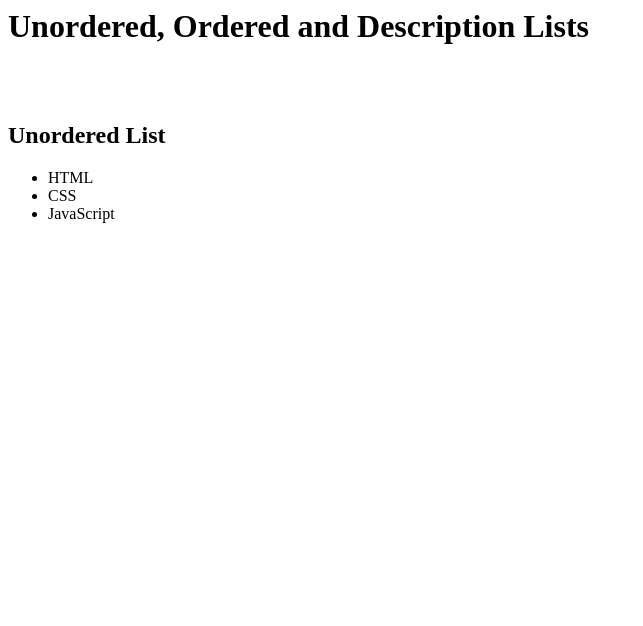
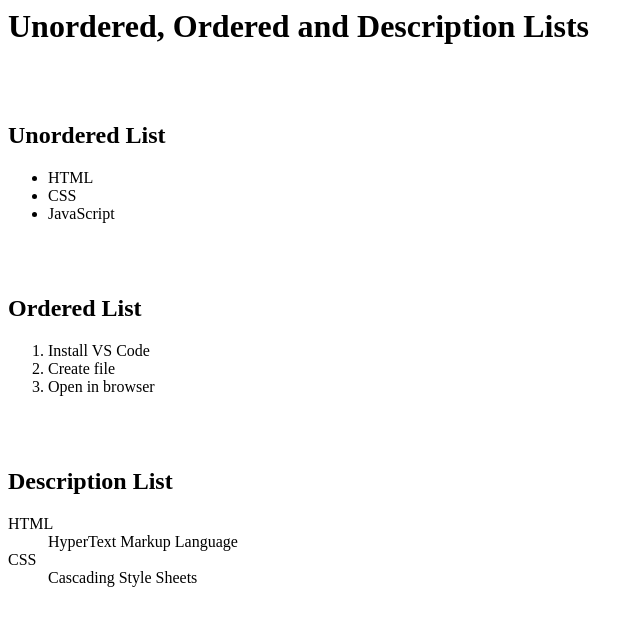
Before and after one commit to nishi06bajpai-afk/WDW_0195, a plain HTML site: page WEBD ASSIGNMENT/Assignment 5/index.html in a window 1280 px wide. Shown: the whole page, without its empty margins (0-643 px from the left). Drawn offline with Linux system fonts and the light colour scheme.

Commit message:
Assignment 5 completed

```diff
--- a/WEBD ASSIGNMENT/Assignment 5/index.html
+++ b/WEBD ASSIGNMENT/Assignment 5/index.html
@@ -11,5 +11,20 @@
             <li>CSS</li>
             <li>JavaScript</li>
         </ul>
+          <br><br>
+        <h2>Ordered List</h2>
+        <ol>
+            <li>Install VS Code</li>
+            <li>Create file</li>
+            <li>Open in browser</li>
+        </ol>
+        <br><br>
+        <h2>Description List</h2>
+        <dl>
+            <dt>HTML</dt>
+            <dd>HyperText Markup Language</dd>
+            <dt>CSS</dt>
+            <dd>Cascading Style Sheets</dd>
+        </dl>
     </body>
 </html>
```
